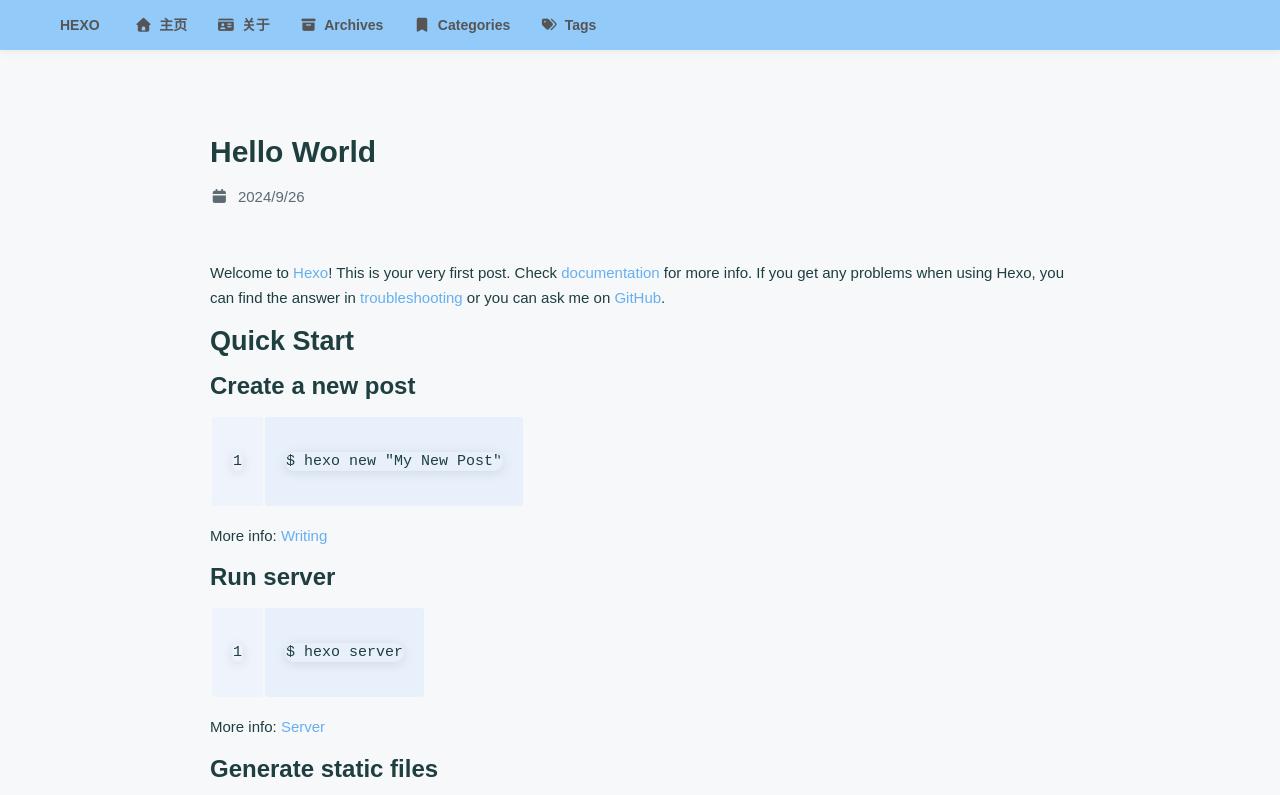
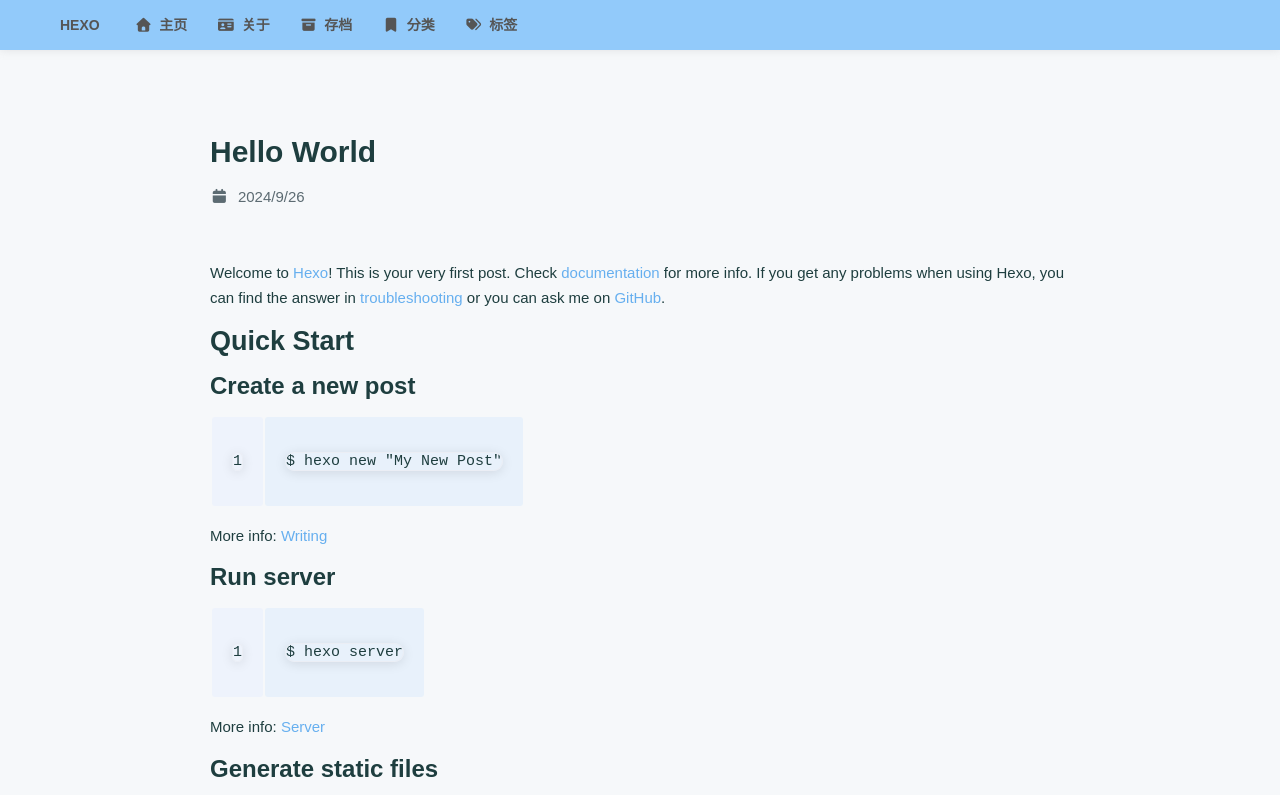
Before and after one commit to Polaris516/Polaris516.github.io, a plain HTML site: page 2024/09/26/hello-world/index.html in a window 1280 px wide. Shown: the top 795 px of the page. Drawn offline with nearby package versions, Linux system fonts and the light colour scheme; a script that the page names is missing; a web font is replaced by a local one.

Commit message:
Site updated: 2024-09-26 17:43:40

```diff
--- a/2024/09/26/hello-world/index.html
+++ b/2024/09/26/hello-world/index.html
@@ -78,17 +78,17 @@
 
         <a href="/archives">
             <i class="fa-solid fa-box-archive fa-fw"></i>
-            <span>&ensp;Archives</span>
+            <span>&ensp;存档</span>
         </a>
 
         <a href="/categories">
             <i class="fa-solid fa-bookmark fa-fw"></i>
-            <span>&ensp;Categories</span>
+            <span>&ensp;分类</span>
         </a>
 
         <a href="/tags">
             <i class="fa-solid fa-tags fa-fw"></i>
-            <span>&ensp;Tags</span>
+            <span>&ensp;标签</span>
         </a>
 
     </nav>
@@ -123,7 +123,7 @@
                         <div style="min-width: 20px; max-width: 50px; width: 10%">
                             <i class="fa-solid fa-box-archive fa-fw"></i>
                         </div>
-                        <div style="min-width: 100px; max-width: 150%; width: 20%">Archives</div>
+                        <div style="min-width: 100px; max-width: 150%; width: 20%">存档</div>
                     </div>
                 </a>
 
@@ -132,7 +132,7 @@
                         <div style="min-width: 20px; max-width: 50px; width: 10%">
                             <i class="fa-solid fa-bookmark fa-fw"></i>
                         </div>
-                        <div style="min-width: 100px; max-width: 150%; width: 20%">Categories</div>
+                        <div style="min-width: 100px; max-width: 150%; width: 20%">分类</div>
                     </div>
                 </a>
 
@@ -141,7 +141,7 @@
                         <div style="min-width: 20px; max-width: 50px; width: 10%">
                             <i class="fa-solid fa-tags fa-fw"></i>
                         </div>
-                        <div style="min-width: 100px; max-width: 150%; width: 20%">Tags</div>
+                        <div style="min-width: 100px; max-width: 150%; width: 20%">标签</div>
                     </div>
                 </a>
 
```
Also changed, not shown: archives/2024/09/index.html (+6 -6 lines), archives/2024/index.html (+6 -6 lines), archives/index.html (+6 -6 lines), index.html (+8 -7 lines).
